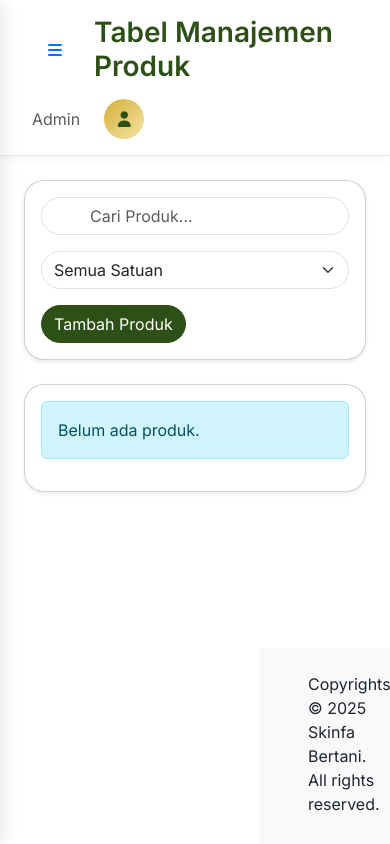
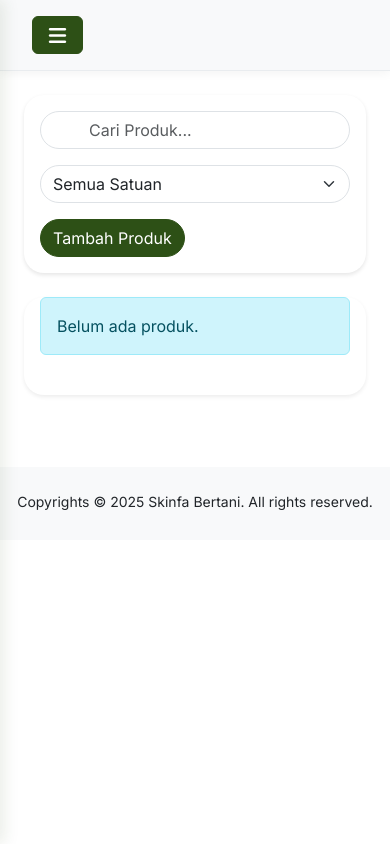
Before and after one commit to r4scodee/webFitcom2025_SkinfaDev_smkinformatikaalirsyad, a PHP site: a page that uses app/libs/Database.php in a window 390 px wide. Run offline with PHP 8.4, Linux system fonts and the light colour scheme; data that the repository does not hold is empty; some libraries are stand-ins or nearby versions.

Commit message:
updade dikit, htacces masi belum stabil

```diff
--- a/app/controller/ProductsController.php
+++ b/app/controller/ProductsController.php
@@ -7,7 +7,6 @@ class ProductsController extends Controller
 
     public function __construct()
     {
-        // instantiate model
         $this->model = new ProductModel();
     }
 
@@ -15,7 +14,6 @@ class ProductsController extends Controller
     public function index()
     {
         $products = $this->model->all();
-        // panggil view dengan data products
         $this->view('products/index', [
         'title' => 'Table Produk - Skinfa Bertani',
         'active' => 'products',
@@ -26,7 +24,6 @@ class ProductsController extends Controller
     // GET /products/create (tampilkan form create)
     public function create()
     {
-        // buat CSRF token untuk form
         $csrf = $this->generateCSRFToken();
         $this->view('products/form', ['action' => 'store', 'csrf' => $csrf]);
     }
@@ -34,12 +31,10 @@ class ProductsController extends Controller
     // POST /products/store (proses simpan)
     public function store()
     {
-        // Validasi CSRF
         if (!$this->verifyCSRFToken($_POST['_csrf'] ?? '')) {
             die('CSRF token tidak valid.');
         }
 
-        // Sanitasi & validasi input dasar
         $code = trim($_POST['code'] ?? '');
         $name = trim($_POST['name'] ?? '');
         $price = trim($_POST['price'] ?? '0');
@@ -47,15 +42,12 @@ class ProductsController extends Controller
 
         $errors = [];
 
-        // Validasi: required fields
         if ($code === '') $errors[] = "Kode produk wajib diisi.";
         if ($name === '') $errors[] = "Nama produk wajib diisi.";
         if (!is_numeric($price) || $price < 0) $errors[] = "Harga harus angka >= 0.";
 
-        // cek unique code
         if ($this->model->existsByCode($code)) $errors[] = "Kode produk sudah digunakan.";
 
-        // Proses upload file jika ada
         $uploadedFilename = null;
         if (!empty($_FILES['image']) && $_FILES['image']['error'] !== UPLOAD_ERR_NO_FILE) {
             $uploadResult = $this->handleUpload($_FILES['image']);
@@ -67,7 +59,6 @@ class ProductsController extends Controller
         }
 
         if (!empty($errors)) {
-            // kalau ada error, tampilkan form lagi dengan pesan error
             $csrf = $this->generateCSRFToken();
             $this->view('products/form', [
                 'action' => 'store',
@@ -78,7 +69,6 @@ class ProductsController extends Controller
             return;
         }
 
-        // Siapkan data untuk disimpan
         $data = [
             'code'     => $code,
             'name'     => $name,
@@ -89,7 +79,6 @@ class ProductsController extends Controller
 
         $id = $this->model->create($data);
 
-        // Redirect balik ke list
         $this->redirect('products');
     }
 
@@ -118,7 +107,6 @@ class ProductsController extends Controller
             return;
         }
 
-        // Ambil input dan validasi
         $code = trim($_POST['code'] ?? '');
         $name = trim($_POST['name'] ?? '');
         $price = trim($_POST['price'] ?? '0');
@@ -129,16 +117,13 @@ class ProductsController extends Controller
         if ($name === '') $errors[] = "Nama produk wajib diisi.";
         if (!is_numeric($price) || $price < 0) $errors[] = "Harga harus angka >= 0.";
 
-        // cek unique code kecuali baris yang diedit
         if ($this->model->existsByCode($code, $id)) $errors[] = "Kode produk sudah digunakan oleh produk lain.";
 
-        // Handle upload (jika user upload file baru maka hapus file lama setelah sukses)
-        $uploadedFilename = $product['image']; // default keep old
+        $uploadedFilename = $product['image'];
         if (!empty($_FILES['image']) && $_FILES['image']['error'] !== UPLOAD_ERR_NO_FILE) {
             $uploadResult = $this->handleUpload($_FILES['image']);
             if ($uploadResult['success']) {
                 $uploadedFilename = $uploadResult['filename'];
-                // hapus file lama jika ada & bukan null
                 if (!empty($product['image']) && is_file(UPLOAD_DIR . $product['image'])) {
                     @unlink(UPLOAD_DIR . $product['image']);
                 }
@@ -174,8 +159,6 @@ class ProductsController extends Controller
     // GET or POST /products/delete/{id}
     public function delete($id)
     {
-        // Untuk keamanan, gunakan method POST di UI. Namun front controller memanggil method ini.
-        // Kita cek kalau request method adalah POST dan CSRF valid, kalau tidak tolak.
         if ($_SERVER['REQUEST_METHOD'] !== 'POST') {
             die('Invalid request method.');
         }
@@ -189,10 +172,8 @@ class ProductsController extends Controller
             return;
         }
 
-        // Hapus record
         $this->model->delete($id);
 
-        // Hapus file image jika ada
         if (!empty($product['image']) && is_file(UPLOAD_DIR . $product['image'])) {
             @unlink(UPLOAD_DIR . $product['image']);
         }
@@ -203,23 +184,18 @@ class ProductsController extends Controller
     // ===== helper untuk upload file image aman =====
     private function handleUpload($file)
     {
-        // Max file size 2MB (ubah kalau perlu)
         $maxSize = 2 * 1024 * 1024;
 
-        // ekstensi yang diizinkan
         $allowedExt = ['jpg', 'jpeg', 'png', 'gif', 'webp'];
 
-        // cek error upload dasar
         if ($file['error'] !== UPLOAD_ERR_OK) {
             return ['success'=>false, 'error'=>'Upload error kode: ' . $file['error']];
         }
 
-        // cek size
         if ($file['size'] > $maxSize) {
             return ['success'=>false, 'error'=>'Ukuran file terlalu besar (max 2MB).'];
         }
 
-        // gunakan finfo untuk cek MIME type (lebih aman daripada bergantung ekstensi)
         $finfo = new finfo(FILEINFO_MIME_TYPE);
         $mime = $finfo->file($file['tmp_name']);
         $validMimes = ['image/jpeg'=>'jpg','image/png'=>'png','image/gif'=>'gif','image/webp'=>'webp'];
@@ -228,26 +204,21 @@ class ProductsController extends Controller
             return ['success'=>false, 'error'=>'Tipe file tidak diizinkan.'];
         }
 
-        // tentukan ekstensi dari MIME type
         $ext = $validMimes[$mime];
 
-        // generate nama file unik (random + time) untuk mencegah collision & directory traversal
         $newName = bin2hex(random_bytes(8)) . '_' . time() . '.' . $ext;
 
-        // pastikan upload dir ada
         if (!is_dir(UPLOAD_DIR)) {
             if (!mkdir(UPLOAD_DIR, 0755, true)) {
                 return ['success'=>false, 'error'=>'Gagal membuat folder upload.'];
             }
         }
 
-        // pindahkan file dari tmp ke folder uploads (gunakan move_uploaded_file)
         $target = UPLOAD_DIR . $newName;
         if (!move_uploaded_file($file['tmp_name'], $target)) {
             return ['success'=>false, 'error'=>'Gagal menyimpan file.'];
         }
 
-        // set permission file (opsional)
         @chmod($target, 0644);
 
         return ['success'=>true, 'filename'=>$newName];
--- a/app/libs/Database.php
+++ b/app/libs/Database.php
@@ -1,29 +1,23 @@
 <?php
-// Database.php - Singleton PDO wrapper dengan prepared statements
 class Database
 {
-    // instance tunggal
     private static $instance = null;
     private $pdo;
 
     // private constructor agar tidak bisa diinstansiasi dari luar
     private function __construct()
     {
-        // build DSN
         $dsn = "mysql:host=" . DB_HOST . ";dbname=" . DB_NAME . ";charset=utf8mb4";
 
-        // opsi PDO yang aman
         $options = [
-            PDO::ATTR_ERRMODE            => PDO::ERRMODE_EXCEPTION, // exception saat error
-            PDO::ATTR_DEFAULT_FETCH_MODE => PDO::FETCH_ASSOC,       // fetch assoc default
-            PDO::ATTR_EMULATE_PREPARES   => false,                  // pakai native prepares
+            PDO::ATTR_ERRMODE            => PDO::ERRMODE_EXCEPTION,
+            PDO::ATTR_DEFAULT_FETCH_MODE => PDO::FETCH_ASSOC,
+            PDO::ATTR_EMULATE_PREPARES   => false,
         ];
 
-        // buat koneksi PDO
         $this->pdo = new PDO($dsn, DB_USER, DB_PASS, $options);
     }
 
-    // dapatkan instance
     public static function getInstance()
     {
         if (self::$instance === null) {
@@ -32,7 +26,6 @@ class Database
         return self::$instance;
     }
 
-    // dapatkan objek PDO
     public function getConnection()
     {
         return $this->pdo;
--- a/app/models/ProductModel.php
+++ b/app/models/ProductModel.php
@@ -1,19 +1,13 @@
 <?php
-// ProductModel.php
-// Model untuk tabel products. Berisi method CRUD menggunakan PDO prepared statements.
-// Semua query menggunakan prepared statements untuk mencegah SQL injection.
-
 class ProductModel
 {
-    private $db; // instance PDO
+    private $db;
 
     public function __construct()
     {
-        // Dapatkan koneksi PDO dari Database singleton
         $this->db = Database::getInstance()->getConnection();
     }
 
-    // Ambil semua produk (optionally paginated nanti)
     public function all()
     {
         $stmt = $this->db->prepare("SELECT * FROM products ORDER BY id ASC
@@ -22,7 +16,6 @@ class ProductModel
         return $stmt->fetchAll();
     }
 
-    // Ambil satu produk berdasarkan id
     public function find($id)
     {
         $stmt = $this->db->prepare("SELECT * FROM products WHERE id = :id LIMIT 1");
--- a/app/views/layouts/layout.php
+++ b/app/views/layouts/layout.php
@@ -19,10 +19,11 @@
       rel="stylesheet"
     />
     <script src="https://cdn.jsdelivr.net/npm/chart.js"></script>
+    <script src="https://code.jquery.com/jquery-3.7.0.min.js"></script>
   </head>
   <body>
     <!-- Sidebar -->
-    <nav class="sidebar" id="sidebar">
+    <nav class="sidebar" id="sidebarbtn">
       <div class="sidebar-header">
         <a href="<?= BASE_URL ?>dashboard" class="sidebar-brand">
           <i class="fas fa-seedling"></i>
@@ -80,7 +81,6 @@
     </div>
 
     <script src="https://cdn.jsdelivr.net/npm/bootstrap@5.3.0/dist/js/bootstrap.bundle.min.js"></script>
-    <script src="https://code.jquery.com/jquery-3.7.0.min.js"></script>
     <script src="<?= BASE_URL ?>asset/js/script.js"></script>
   </body>
 </html>
--- a/app/views/products/index.php
+++ b/app/views/products/index.php
@@ -1,26 +1,32 @@
 <?php ob_start(); ?>
 <!-- Header -->
-<header class="header">
-  <div class="header-content">
-    <div class="d-flex align-items-center">
-      <button class="btn btn-link d-md-none me-3" id="sidebarToggle">
-        <i class="fas fa-bars"></i>
+<header class="header bg-light py-3">
+  <div class="header-content d-flex align-items-center">
+    <div class="d-flex">
+
+      <button class="btn btn-farm d-md-none me-2 ms-2" id="sidebarToggle">
+        <i class="fas fa-bars fa-lg"></i>
       </button>
-      <h1 class="page-title" id="pageTitle">Tabel Manajemen Produk</h1>
+
+      <h1 class="page-title d-none d-md-block m-0" id="pageTitle">
+        Products Overview
+      </h1>
     </div>
-    <div class="user-info">
+
+    <div class="user-info d-none d-md-flex align-items-center">
       <span class="text-muted me-2">Admin</span>
       <div class="user-avatar">
-        <i class="fas fa-user"></i>
+        <img src="<?= BASE_URL ?>asset/img/admin.jpeg" alt="Admin Photo">
       </div>
     </div>
   </div>
 </header>
 
+
 <!-- Content Area -->
 <main class="container-fluid px-4 py-4">
   <!-- Controls Section -->
-  <div class="card mb-4 fade-in">
+  <div class="card mb-4 fade-in border-0">
     <div class="card-body">
       <div class="row g-3 align-items-end">
         <div class="col-md-3">
@@ -31,10 +37,9 @@
               class="form-control ps-5 rounded-5"
               placeholder="Cari Produk..."
             />
-            <span
-              class="position-absolute top-50 start-0 translate-middle-y ms-3"
-              ><i class="fi fi-tr-search"></i></span
-            >
+            <span class="position-absolute top-50 start-0 translate-middle-y ms-3">
+              <i class="fi fi-tr-search"></i>
+            </span>
           </div>
         </div>
 
@@ -61,8 +66,8 @@
   </div>
 
   <!-- Products Table -->
-  <div class="card fade-in shadow-sm border-1">
-    <div class="card-body">
+  <div class="card fade-in shadow-sm border-0">
+    <div class="card-body pt-0 pb-4">
       <?php if (empty($products)): ?>
       <div class="alert alert-info">Belum ada produk.</div>
       <?php else: ?>
@@ -145,9 +150,11 @@
 </main>
 
 <!-- Footer -->
-<footer class="bg-light text-dark py-4 mt-5 fixed-bottom" style="margin-left: 260px">
-  <div class="container ps-5">
-    <p class="mb-1">Copyrights &copy; <?= date('Y') ?> Skinfa Bertani. All rights reserved.</p>
+<footer class="bg-light text-dark py-4 mt-5 footer-products">
+  <div class="container">
+    <p class="mb-1">
+      Copyrights &copy; <?= date('Y') ?> Skinfa Bertani. All rights reserved.
+    </p>
   </div>
 </footer>
 
--- a/asset/css/style.css
+++ b/asset/css/style.css
@@ -132,27 +132,24 @@ body {
 .user-info {
   display: flex;
   align-items: center;
-  gap: 1rem;
+  gap: 0.5rem;
 }
 
-.user-avatar {
-  width: 40px;
-  height: 40px;
+.user-avatar img {
+  width: 45px;
+  height: 45px;
   border-radius: 50%;
-  background: linear-gradient(135deg, var(--farm-gold), var(--farm-light-gold));
   display: flex;
   align-items: center;
   justify-content: center;
-  color: var(--farm-green);
-  font-weight: 600;
 }
+
 
 /* Dashboard Content */
 .dashboard-content {
   padding: 2rem;
 }
 
-/* Welcome Card */
 .welcome-section {
   background: linear-gradient(
     135deg,
@@ -317,14 +314,14 @@ body {
 
 .table th {
   background-color: var(--farm-cream);
-  border: 1px solid #dee2e6;
+  border-bottom: 1px solid #dee2e6;
   font-weight: 600;
   color: #495057;
 }
 
 .table td {
   background-color: #ffffff;
-  border: 1px solid #dee2e6;
+  border-bottom: 1px solid #dee2e6;
   font-weight: 600;
   color: #495057;
 }
@@ -335,6 +332,20 @@ body {
 
 .fade-in {
   animation: fadeIn 0.3s ease-in-out;
+}
+
+.footer-products {
+  width: 100%;
+  padding-left: 2.3rem;
+}
+
+.footer-dashboard {
+  width: calc(100% - 260px);
+  padding-left: 2.3rem;
+}
+
+#pageTitle {
+  display: none;
 }
 
 @keyframes fadeIn {
@@ -354,6 +365,11 @@ body {
     transform: translateX(-100%);
   }
 
+  #sidebarToggle {
+  margin-left: 0 !important;
+  justify-content: left !important;
+ }
+
   .sidebar.show {
     transform: translateX(0);
   }
@@ -363,13 +379,35 @@ body {
   }
 
   .header-content {
-    flex-direction: column;
     gap: 1rem;
-    align-items: flex-start;
+    align-items: start !important;
+    justify-content: left;
   }
 
   .table td:nth-child(7) {
     display: flex;
     justify-content: center;
   }
+
+  .footer-products {
+    margin-left: 0;
+    padding-left: 0;
+    width: 100%;
+    font-size: 14px;
+    text-align: center;
+  }
+
+  .footer-dashboard {
+    width: 100%;
+    text-align: center;
+    padding-left: 0;
+    font-size: 14px;
+  }
+  #pageTitle {
+    display: block;
+  }
+  .user-info {
+    display: flex;
+    align-items: center;
+  }
 }
```
Also changed, not shown: app/libs/Controller.php (+0 -10 lines), app/views/dashboard/index.php (+15 -10 lines), asset/js/script.js (+7 -12 lines), asset/img/admin.jpeg (added), uploads/5d28f5793c4d3a17_1758458198.png (added), uploads/6a30d61e38dd4033_1758458153.png (added), uploads/e111f420d990fb75_1758458176.png (added).
